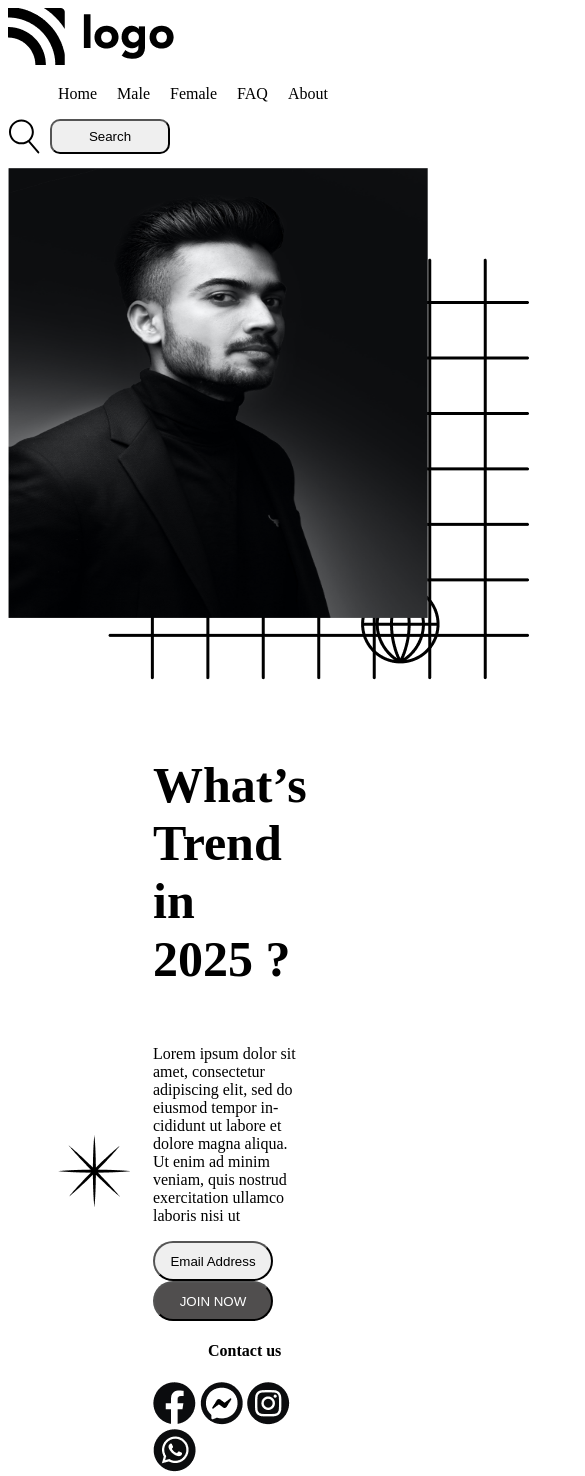
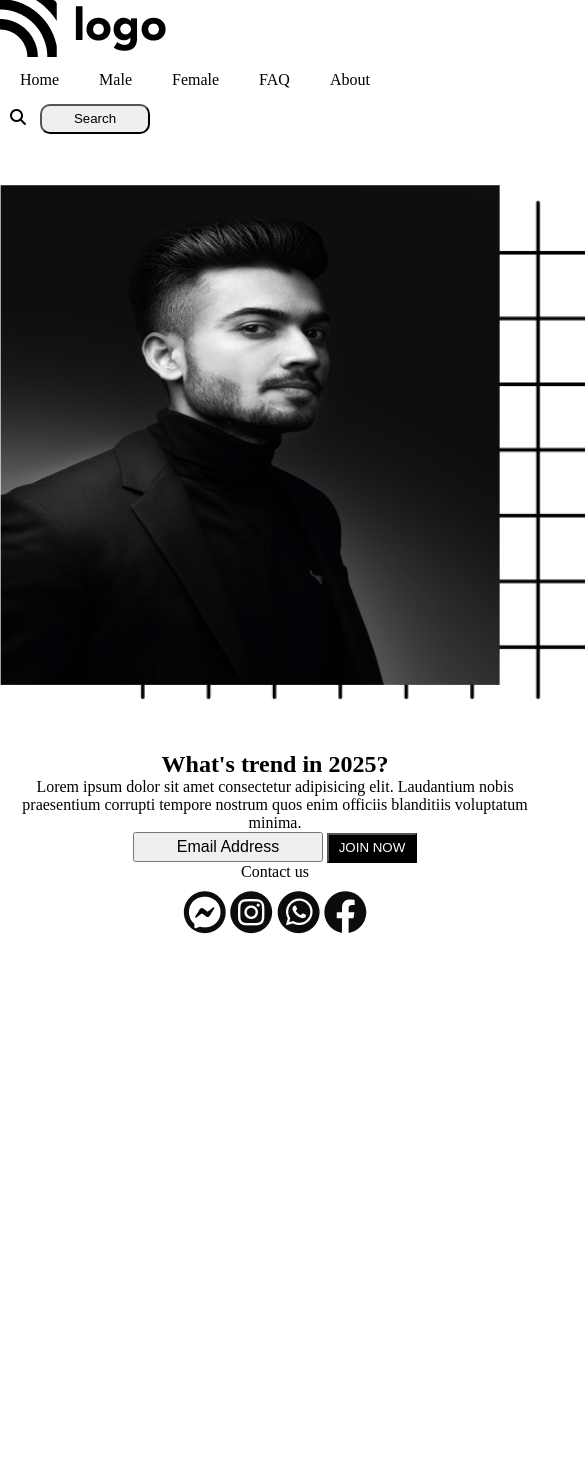
Before and after one commit to OFFICIALSAIKAT/html-css-project-1, a plain HTML site: page index.html in a window 390 px wide. Shown: the whole page, 585 px wide, since content can reach past the window. After the commit the page ends 938 px from the top, so only its background shows below. Drawn offline with Linux system fonts and the light colour scheme.

Commit message:
responsive

```diff
--- a/index.html
+++ b/index.html
@@ -1,120 +1,62 @@
 <!DOCTYPE html>
 <html lang="en">
 <head>
-    <meta charset="UTF-8" />
-    <meta http-equiv="X-UA-Compatible" content="IE=edge" />
-    <meta name="viewport" content="width=device-width, initial-scale=1.0" />
-    <!-- CSS File -->
-    <link rel="stylesheet" href="/style.css" />
-    <!-- Font Orbiton -->
-    <link rel="preconnect" href="https://fonts.googleapis.com" />
-    <link rel="preconnect" href="https://fonts.gstatic.com" crossorigin />
-    <link
-      href="https://fonts.googleapis.com/css2?family=Orbitron:wght@400;500;600;700;800&display=swap"
-      rel="stylesheet"
-    />
-
-    <!-- FONT Poppins -->
-    <link rel="preconnect" href="https://fonts.googleapis.com" />
-    <link rel="preconnect" href="https://fonts.gstatic.com" crossorigin />
-    <link
-      href="https://fonts.googleapis.com/css2?family=Poppins:wght@200;300;400;500;600;700&display=swap"
-      rel="stylesheet"
-    />
-    <title>Document</title>
+    <meta charset="UTF-8">
+    <meta http-equiv="X-UA-Compatible" content="IE=edge">
+    <meta name="viewport" content="width=device-width, initial-scale=1.0">
+    <title>Project-1</title>
+   <link rel="stylesheet" href="https://cdnjs.cloudflare.com/ajax/libs/font-awesome/6.1.2/css/all.min.css">
+   <link rel="stylesheet" href="style.css">
 </head>
 <body>
-    <div class="container">
-      <!-- Navbar Section -->
-      <section aria-label="navbar">
-        <nav class="navbar-container">
-          <div>
-            <img src="/assets/Logo.png" alt="brand-logo" />
+    <nav>
+        <div class="logo">
+            <img src="./assets/Logo.png" alt="">
         </div>
-          <div>
-            <ul class="list">
-              <li class="list-item">Home</li>
-              <li class="list-item">Male</li>
-              <li class="list-item">Female</li>
-              <li class="list-item">FAQ</li>
-              <li class="list-item">About</li>
+        <div class="heading">
+            <div class="menu">
+                <ul>
+                    <li class="menu-btn">Home</li>
+                    <li class="menu-btn">Male</li>
+                    <li class="menu-btn">Female</li>
+                    <li class="menu-btn">FAQ</li>
+                    <li class="menu-btn">About</li>
                 </ul>
             </div>
-          <div class="button-group">
-            <div class="search-icon">
-              <svg
-                width="32"
-                height="35"
-                viewBox="0 0 32 35"
-                fill="none"
-                xmlns="http://www.w3.org/2000/svg"
-              >
-                <path
-                  d="M13.42 25.34C6.56004 25.34 0.97998 19.76 0.97998 12.9C0.97998 6.03999 6.56004 0.459991 13.42 0.459991C20.28 0.459991 25.86 6.03999 25.86 12.9C25.87 19.76 20.28 25.34 13.42 25.34ZM13.42 2.44999C7.66004 2.44999 2.97998 7.13999 2.97998 12.89C2.97998 18.64 7.66004 23.33 13.42 23.33C19.18 23.33 23.86 18.64 23.86 12.89C23.86 7.13999 19.18 2.44999 13.42 2.44999Z"
-                  fill="black"
-                />
-                <path
-                  d="M30.35 34.4C30.07 34.4 29.7899 34.28 29.5899 34.05L19.75 22.53C19.39 22.11 19.44 21.48 19.86 21.12C20.28 20.76 20.91 20.81 21.27 21.23L31.11 32.75C31.47 33.17 31.42 33.8 31 34.16C30.81 34.32 30.58 34.4 30.35 34.4Z"
-                  fill="black"
-                />
-              </svg>
         </div>
-            <div><button class="nav-button">Search</button></div>
+        <div class="search">
+            <i class="fa-solid fa-magnifying-glass"></i>
+            <button class="button-1 btn">Search</button>
         </div>
     </nav>
-      </section>
-      <!-- Hero Banner Section -->
-      <section aria-label="banner">
-        <div class="hero-container">
-          <!-- --------------- -->
-          <!-- Patterns -->
-          <!-- ---------------- -->
-          <span class="square">
-            <img src="/assets/squares.png" alt="square-pattern" />
-          </span>
-          <!-- Star -->
-          <span class="star">
-            <img src="/assets/start.png" alt="start-pattern" />
-          </span>
-          <!-- Globe -->
-          <span class="globe">
-            <img src="/assets/globe.png" alt="globe-pattern" />
-          </span>
-          <div class="image">
-            <img src="/assets/Image.png" alt="person-hero-iamge" />
+
+<section>
+    <div class="hero">
+            <div class="hero-left">
+                <img src="./assets/Image.png" alt="">
+                <img src="./assets/squares.png" alt="" class="square">
             </div>
-          <div class="hero-container-right">
-            <h1 class="hero-heading">What’s Trend in 2025 ?</h1>
-            <p class="hero-description">
-              Lorem ipsum dolor sit amet, consectetur adipiscing elit, sed do
-              eiusmod tempor in- cididunt ut labore et dolore magna aliqua. Ut
-              enim ad minim veniam, quis nostrud exercitation ullamco laboris
-              nisi ut
-            </p>
-            <div>
-              <button class="btn button-email">Email Address</button>
-              <button class="btn button-join">JOIN NOW</button>
+
+        <div class="hero-right">
+            <div class="hero-right-heading">
+                <h1>What's trend in 2025?</h1>
             </div>
-            <div>
-              <h4 class="contact-heading">Contact us</h4>
-              <div class="icons">
-                <span>
-                  <img src="/assets/Group.png" alt="facebook-icon" />
-                </span>
-                <span>
-                  <img src="/assets/Group (1).png" alt="messenger-icon" />
-                </span>
-                <span>
-                  <img src="/assets/Group (2).png" alt="instagram-icon" />
-                </span>
-                <span>
-                  <img src="/assets/Group (3).png" alt="whatsapp-icon" />
-                </span>
+            <div class="hero-right-paragraph">
+                <p>Lorem ipsum dolor sit amet consectetur adipisicing elit. Laudantium nobis praesentium corrupti tempore nostrum quos enim officiis blanditiis voluptatum minima.</p>
             </div>
+            <div class="hero-button">
+                <button class="button-email btn">Email Address</button>
+                <button class="button-join btn">JOIN NOW</button>
+            </div>
+            <div class="contact">
+                <p>Contact us</p>
+                <img src="./assets/Group (1).png" alt="">
+                <img src="./assets/Group (2).png" alt="">
+                <img src="./assets/Group (3).png" alt="">
+                <img src="./assets/Group.png" alt="">
             </div>
         </div>
     </div>
 </section>
-    </div>
 </body>
 </html>
--- a/sandbox.config.json
+++ /dev/null
@@ -1,3 +0,0 @@
-{
-  "template": "static"
-}
--- a/style.css
+++ b/style.css
@@ -1,92 +1,201 @@
 
+*{
+    margin: 0px;
+    padding: 0px;
 
-.navbar-container{
+}
+body{
+
+}
+nav{
     display: flex;
     flex-wrap: wrap;
     justify-content: space-between;
+}
+.menu ul{
+    display: flex;
+    list-style: none;
 
 }
-.list{
-    display: flex;
+.menu ul li{
+    padding: 10px 20px;
+    cursor: pointer;
+}
+.menu ul li:hover{
+    text-decoration: underline;
+    transition: 0.3s ease;
 
+}
+.fa-magnifying-glass{
+    padding: 10px;
+}
+.button-1{
+   height: 30px;
+   width: 110px;
+   border-radius: 10px;
+}
+.button-email {
+    width: 190px;
+    height: 30px;
+    font-size: medium;
+}
+.button-join{
+    height: 30px;
+    width: 90px;
+    background: #000;
+    color: white;
+}
+.contact img{
+    margin-top: 10px;
+}
+
+@media only screen and (max-width:654px){
+    .hero{
+        display: grid;
+        grid-template-columns: repeat(auto-fit, minmax(550px,1fr));
+        grid-gap: 1rem;
+        margin-top: 50px;
+       height: 100%;
 
 
     }
-.list-item{
+    .hero-right{
 
-    list-style: none;
-    padding: 0px 10px;
-}
-.button-group{
-    display: flex;
-    flex-wrap: wrap;
-    /* position: relative;
-    margin-left: 350px;
-    margin-top: 12px; */
+        text-align: center;
+
 
     }
-.nav-button{
-    height: 35px;
-    width: 120px;
-    margin-left: 10px;
-    border-radius: 10px;
+    .hero-left{
+        height: 550px;
     }
-.hero-container{
-    display: flex;
+    .hero-left img{
+        height: 500px;
+        width: 500px;
+    }
+    .square{
+        position: absolute;
+        top: 200px;
+        left: 90px;
+        z-index: -1;
 
     }
-.image{
-    position: absolute;
-    margin-top: 10px;
-}
-.image img{
-    width: 420px;
-    height: 450px;
 
 }
-.square{
-    position: relative;
-    top: 100px;
-    left: 100px;
+
+@media only screen and (min-width:655px) and (max-width:762px){
+    .hero{
+        display: grid;
+        grid-template-columns: repeat(auto-fit, minmax(550px,1fr));
+        grid-gap: 1rem;
+        margin-top: 50px;
+       height: 100%;
+
+
     }
-.star{
-    position: relative;
-    top: 550px;
-    left: 50px;
+    .hero-right{
+
+        text-align: center;
+        padding: 30px 5px 0px 5px;
+
+
     }
-.globe{
-    position: relative;
-    left: 280px;
-    height: 80px;
+    .hero-left{
+        height: 550px;
     }
-.hero-container{
-    display: flex;
-    flex-wrap: wrap;
-}
-.hero-container-right{
-    display: flex;
-    flex-direction: column;
-    /* flex-wrap: wrap; */
-    justify-content: center;
-    align-items: center;
-    position: relative;
-    top: 50px;
-    margin:0px 145px;
+    .hero-left img{
+        height: 500px;
         width: 500px;
     }
-.hero-heading{
-    font-size: 50px;
+    .square{
+        position: absolute;
+        top: 200px;
+        left: 90px;
+        z-index: -1;
+
     }
-.contact-heading{
-    position: relative;
-    left: 55px;
 }
-.btn{
-    height: 40px;
-    width: 120px;
-    border-radius: 20px;
+
+@media only screen and (min-width:763px) and (max-width:1024px){
+
+    .hero{
+        display: grid;
+        grid-template-columns: repeat(auto-fit, minmax(480px,1fr));
+        margin-top: 50px;
+        height: 100%;
+
+
     }
-.button-join{
-    background-color: rgb(80, 78, 78);
-    color:white;
+    .hero-right{
+        text-align: center;
+        padding: 80px 5px 0px 5px;
+
+
     }
+
+    .hero-left img{
+        height: 600px;
+        width: 800px;
+    }
+    .square{
+        position: absolute;
+        top: 150px;
+        left: 50px;
+        z-index: -1;
+
+    }
+}
+
+@media only screen and (min-width:1024px){
+
+    body{
+        padding: 50px;
+    }
+
+    .hero{
+        display: grid;
+        grid-template-columns: repeat(auto-fit, minmax(550px,1fr));
+        grid-gap: 1rem;
+        margin-top: 50px;
+       height: 100%;
+
+
+    }
+    .hero-right{
+
+        text-align: center;
+        padding: 100px 30px 0px 30px;
+
+    }
+    .hero-left{
+        height: 550px;
+    }
+    .hero-left img{
+        height: 500px;
+        width: 500px;
+    }
+    .square{
+        position: absolute;
+        top: 250px;
+        left: 110px;
+        z-index: -1;
+
+    }
+
+    .contact{
+        padding: 15px 0px;
+
+    }
+    .hero-right-heading{
+        padding: 15px 0px;
+        font-size: 2.2rem;
+    }
+    .hero-button{
+        padding: 15px 0px;
+
+    }
+    .hero-right-paragraph{
+        padding: 15px 0px;
+        font-size: 1.5rem;
+    }
+
+}
```
Also changed, not shown: package.json (deleted, +0 -24 lines), 1.png (deleted), Readme.md (deleted), thumbnail.png (deleted). Lines whose indentation alone changed are shown as unchanged.
